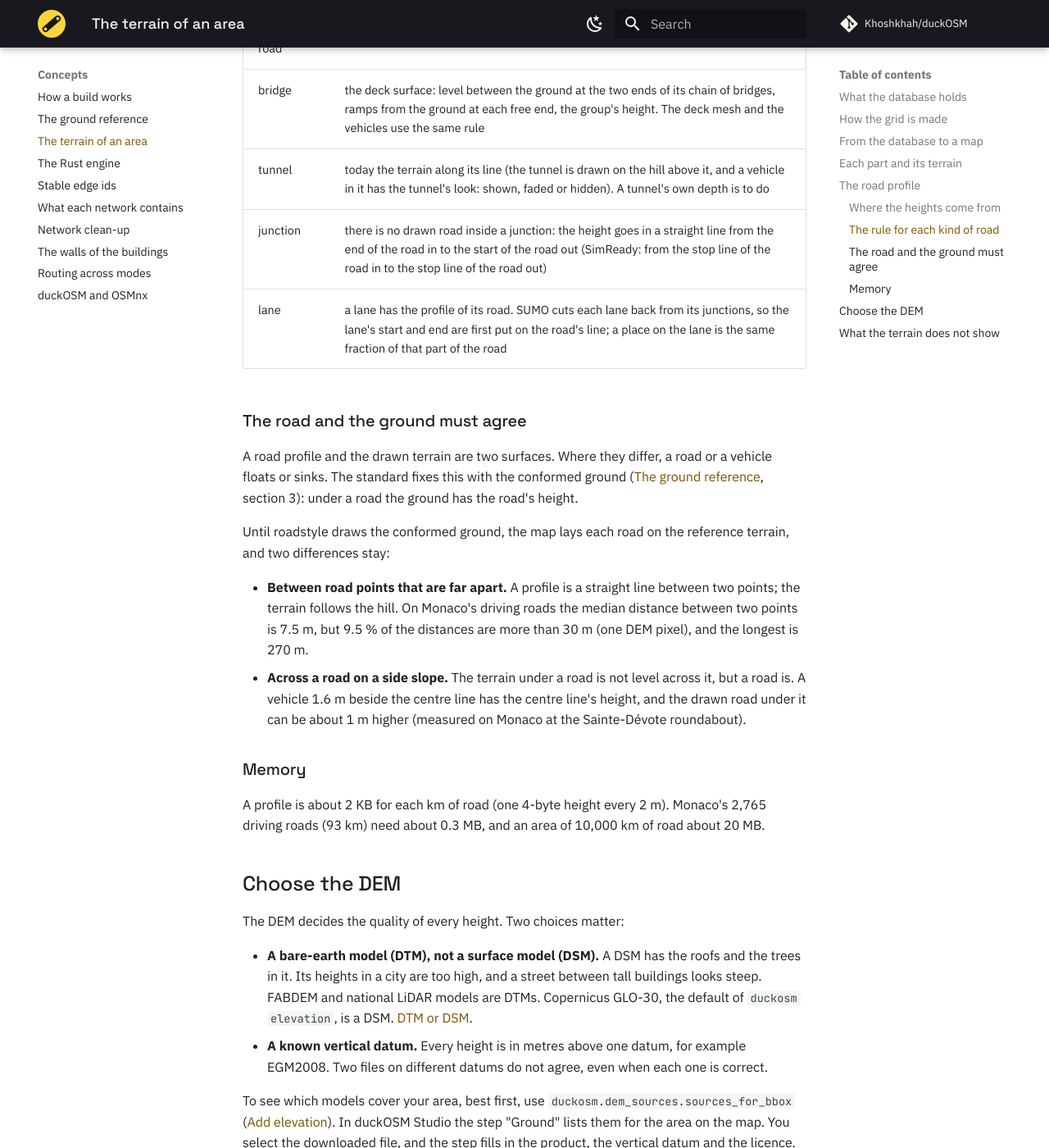
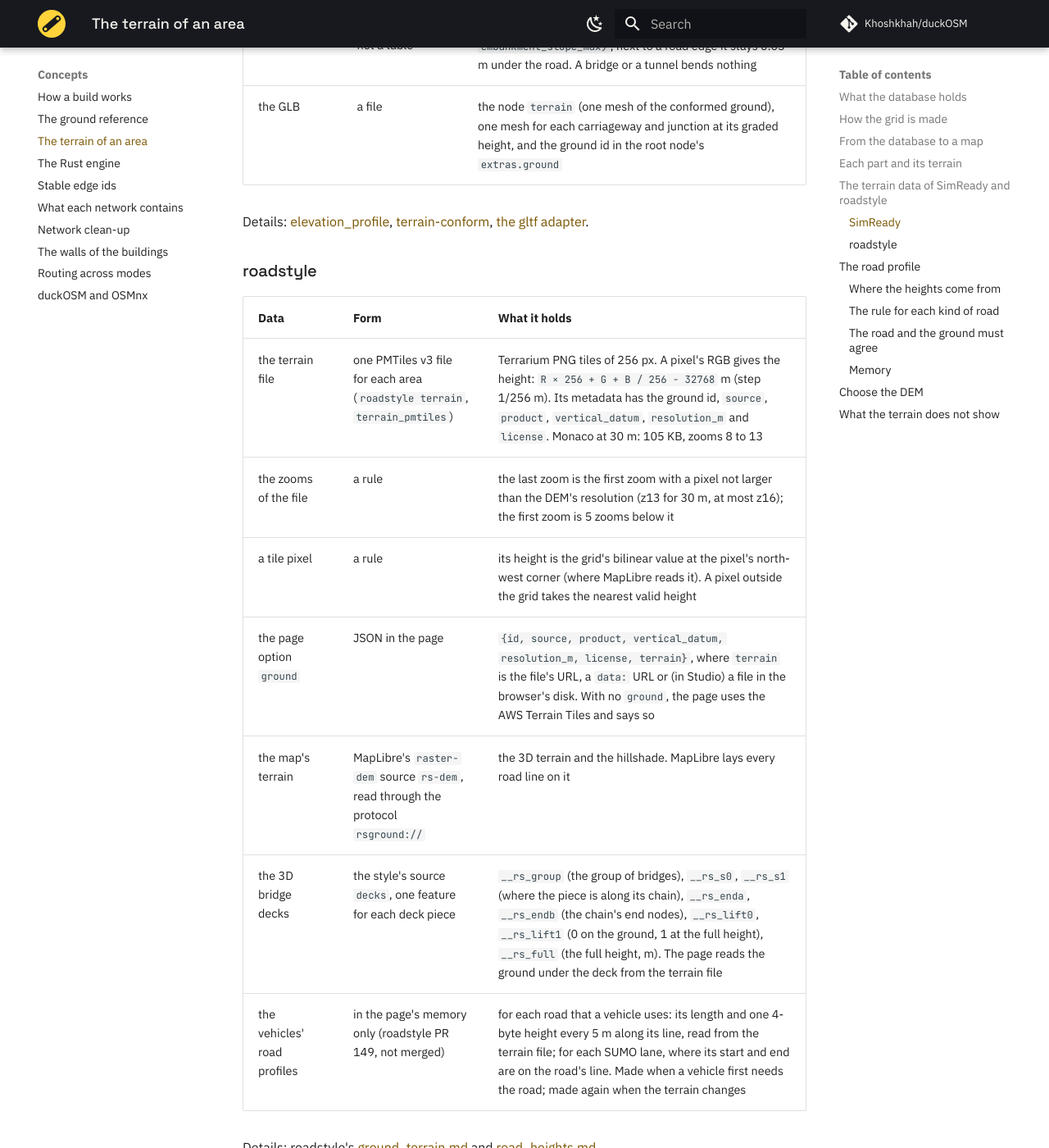
Before and after one commit to Khoshkhah/duckOSM, an MkDocs documentation site: the page built from docs/concepts/terrain.md, in a window 1280 px wide and 1400 px high, scrolled down 6719 px. Shown: the whole window at 82% size. Built offline with MkDocs 1.6.1 and Material for MkDocs 9.7.7, drawn with Linux system fonts in a browser that asks for light colours; comment, search, counter and statistics services are not loaded; some of the changed text lies outside the part shown.

Commit message:
Docs: the terrain data of SimReady and roadstyle
SimReady: sim.elevation_profile (its columns and methods, the graded
rows, earthwork), the junction heights, the conformed ground grid and
the GLB. roadstyle: the terrain file (PMTiles, Terrarium PNG, metadata,
zooms, the pixel rule), the page option ground, the raster-dem source,
the 3D deck features and the vehicles' road profiles.

Co-Authored-By: Claude Opus 5.5 <noreply@anthropic.com>

```diff
--- a/docs/concepts/terrain.md
+++ b/docs/concepts/terrain.md
@@ -93,6 +93,40 @@ State on 2026-11-10.
 | **roadstyle** 3D bridge decks | the terrain of the page | a deck is level between the ground at the two end nodes of its chain; its ramps rise from the ground at each free end; one height for each group of bridges (`rsSetBridgeHeight`) | the decks as one sloped mesh | done |
 | **roadstyle** vehicles | a SUMO run (FCD and `net.xml`) and the page's roads | gives each vehicle the height of its road ([The road profile](#the-road-profile)) | the vehicles in 3D, with the tunnels' look | roadstyle PR 149 (not merged): the heights come from the map's terrain along each road; `z_vertices` is next |
 | **urbanstyle** | the AWS Terrain Tiles (a switch "rough terrain") | sends the bridge deck heights from LiDAR to SimReady | its 3D map | to do: the same terrain file as roadstyle |
+
+## The terrain data of SimReady and roadstyle
+
+duckOSM's data is in [What the database holds](#what-the-database-holds). This section gives the data that SimReady and roadstyle
+make from it.
+
+### SimReady
+
+| Data | Form | What it holds |
+|---|---|---|
+| `sim.elevation_profile` | a table of the model | the height of the road along each carriageway: one row for each station, with `carriageway_id`, `station_m`, `z_m` (the road surface at the reference line), `grade_pct`, `earthwork_m`, `outlier`, `source_id` and `method` |
+| `method` of a row | a column | where the height comes from: `dem_node` (duckOSM's `nodes.ele`), `dem_sample` (duckOSM's `edges.z_vertices`), `osm_ele`, `dsm_sample`, `bridge_profile` (urbanstyle's LiDAR decks), `lidar_surface`, `survey_point`, `structure_line` (a span with no height: a straight line between its two ends), and `graded` |
+| the `graded` rows | rows of `sim.elevation_profile` | the designed road that the lanes use: straight grades and vertical curves, fitted to the lower envelope of the samples, so a roof or a tree in a surface model is left out (`outlier`). `earthwork_m` is the graded height minus the terrain: positive is fill, negative is cut |
+| a junction's height | computed in the `gltf` adapter | each movement path goes in a straight line from the graded height at the stop line of the road in to the stop line of the road out; each point of the junction area takes the height of the nearest path |
+| the conformed ground | a height grid computed in the `gltf` adapter, not a table | a square grid of `gltf_terrain_step_m` (5 m). A point in the roadway has the road's height; beside it the ground blends back to the DEM over `max(terrain_blend_m, earthwork / embankment_slope_max)`; next to a road edge it stays 0.03 m under the road. A bridge or a tunnel bends nothing |
+| the GLB | a file | the node `terrain` (one mesh of the conformed ground), one mesh for each carriageway and junction at its graded height, and the ground id in the root node's `extras.ground` |
+
+Details: [elevation_profile](https://github.com/Khoshkhah/simready/blob/main/docs/2-model/elevation-profile.md),
+[terrain-conform](https://github.com/Khoshkhah/simready/blob/main/docs/4-algorithms/terrain-conform.md), [the gltf adapter](https://github.com/Khoshkhah/simready/blob/main/docs/3-modules/adapters/gltf.md).
+
+### roadstyle
+
+| Data | Form | What it holds |
+|---|---|---|
+| the terrain file | one PMTiles v3 file for each area (`roadstyle terrain`, `terrain_pmtiles`) | Terrarium PNG tiles of 256 px. A pixel's RGB gives the height: `R × 256 + G + B / 256 − 32768` m (step 1/256 m). Its metadata has the ground id, `source`, `product`, `vertical_datum`, `resolution_m` and `license`. Monaco at 30 m: 105 KB, zooms 8 to 13 |
+| the zooms of the file | a rule | the last zoom is the first zoom with a pixel not larger than the DEM's resolution (z13 for 30 m, at most z16); the first zoom is 5 zooms below it |
+| a tile pixel | a rule | its height is the grid's bilinear value at the pixel's north-west corner (where MapLibre reads it). A pixel outside the grid takes the nearest valid height |
+| the page option `ground` | JSON in the page | `{id, source, product, vertical_datum, resolution_m, license, terrain}`, where `terrain` is the file's URL, a `data:` URL or (in Studio) a file in the browser's disk. With no `ground`, the page uses the AWS Terrain Tiles and says so |
+| the map's terrain | MapLibre's `raster-dem` source `rs-dem`, read through the protocol `rsground://` | the 3D terrain and the hillshade. MapLibre lays every road line on it |
+| the 3D bridge decks | the style's source `decks`, one feature for each deck piece | `__rs_group` (the group of bridges), `__rs_s0`, `__rs_s1` (where the piece is along its chain), `__rs_enda`, `__rs_endb` (the chain's end nodes), `__rs_lift0`, `__rs_lift1` (0 on the ground, 1 at the full height), `__rs_full` (the full height, m). The page reads the ground under the deck from the terrain file |
+| the vehicles' road profiles | in the page's memory only (roadstyle PR 149, not merged) | for each road that a vehicle uses: its length and one 4-byte height every 5 m along its line, read from the terrain file; for each SUMO lane, where its start and end are on the road's line. Made when a vehicle first needs the road; made again when the terrain changes |
+
+Details: roadstyle's [ground_terrain.md](https://github.com/Khoshkhah/roadstyle/blob/main/docs/design/ground_terrain.md) and
+[road_heights.md](https://github.com/Khoshkhah/roadstyle/blob/claude/vehicles-p2/docs/design/road_heights.md).
 
 ## The road profile
 
```
